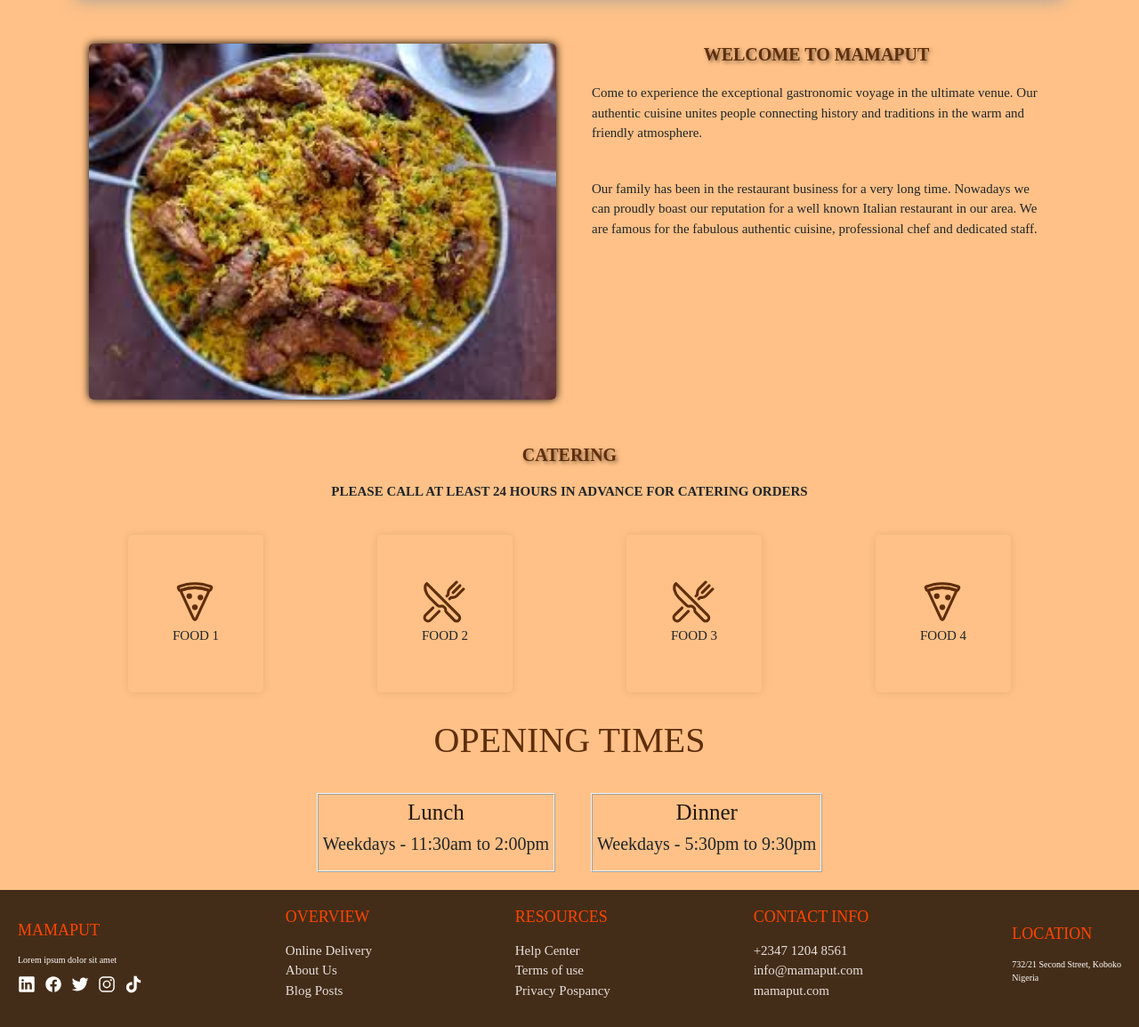
After one commit to Demidorn/demi-foods, a Flask app: page /layout in a window 1280 px wide. The commit adds this page. Shown: the part 867-2021 px from the top of the page at 89% size. Run offline with Flask 3, Linux system fonts and the light colour scheme.

Commit message:
created homepage

```diff
--- a/App/v1/demiroutes.py
+++ b/App/v1/demiroutes.py
@@ -27,12 +27,12 @@ def dashboard():
 
 
 @app.route('/home')
-@app.route('/', strict_slashes=False)
+@app.route('/', methods=['GET', 'POST'], strict_slashes=False)
 def landingPage():
     """
         returns the landing Page
     """
-    return render_template('landingPage.html', title='Home-Page')
+    return render_template('home.html', title='Home-Page')
 
 
 @app.route('/login', methods=['GET', 'POST'], strict_slashes=False)
@@ -269,3 +269,8 @@ def product_display(product_id):
         return render_template('product_display.html', product=product)
     else:
         return 'Product not found', 404
+
+
+@app.route('/layout')
+def layout():
+    return render_template('layout.html')
--- a/App/v1/static/styles/new-product_display.css
+++ b/App/v1/static/styles/new-product_display.css
@@ -45,9 +45,10 @@ header {
 
 .navbar-nav{
     font-size: 20px;
-    align-items: center;
+    /* align-items: center; */
     margin-left: 10px;
     padding-right: 100px;
+    text-align: center;
 
 }
 
@@ -210,19 +211,18 @@ header .navbar{
     grid-gap: 1rem;
 }
 
-.footer-icons img {
-    width: 30px;
-    height: 30px;
-    border-radius: 50%;
+
+ion-icon {
+    font: 2em sans-serif;
+
     cursor: pointer;
     transition: all 0.3s ease;
-    color: black;
+}
+ion-icon:hover {
+    transform: scale(1.3);
+    color: rgb(23, 23, 24);
 }
 
-.footer-icons img:hover {
-    transform: scale(1.3);
-    color: whitesmoke;
-}
 
 /* .food-combos{
     font-size: x-small;
@@ -387,3 +387,140 @@ header .navbar{
 .card-text_2{
     text-align: right;
 }
+
+.bg-blur {
+    background: url(../images/images/goat\ ribs.jpg);
+    background-size: cover;
+    background-position: center;
+    background-repeat: no-repeat;
+    height: 100vh;
+    width: 100%;
+    filter: blur(10px);
+    position: relative;
+}
+
+.bg-front {
+    background: url(../images/images/goat\ ribs.jpg);
+    background-size: cover;
+    background-position: center;
+    background-repeat: no-repeat;
+    height: 25rem;
+    width: 60%;
+    position: absolute;
+    top: 25%;
+    left: 30%;
+    translate: (-50%, -50%);
+    border-radius: 0.5%;
+}
+
+.shadow_img {
+    height: 40rem;
+    width: 100%;
+    box-shadow: 0 0 10px rgba(0, 0, 0);
+    border-radius: 0.5rem;
+}
+
+.margin {
+    margin: 5rem 0;
+}
+
+.col h2 {
+    font-size: 2rem;
+    font-weight: bold;
+    color: #5f2e0b;
+    margin-bottom: 1rem;
+    text-align: center;
+    text-shadow: 2px 2px 4px rgba(0, 0, 0, 0.5);
+}
+
+.flex-container {
+    display: flex;
+    flex-direction: column;
+    gap: 1rem;
+}
+
+.flex-container .flex-item {
+    padding: 1rem;
+    font-size: 1.5rem;
+}
+
+.detail-title {
+    text-align: center;
+}
+
+.detail-title h2 {
+    font-size: 2rem;
+    font-weight: bold;
+    color: #5f2e0b;
+    margin-bottom: 1rem;
+    text-align: center;
+    text-shadow: 2px 2px 4px rgba(0, 0, 0, 0.5);
+}
+
+.detail-title h3 {
+    font-size: 1.5rem;
+    font-weight: bold;
+    margin-bottom: 1rem;
+}
+
+.flex-menu {
+    display: flex;
+    justify-content: space-between;
+    flex-wrap: wrap;
+    gap: 1rem;
+}
+
+.menu-item {
+    padding: 5rem;
+    background: transparent;
+    border-radius: 0.5rem;
+    box-shadow: 0 0 10px rgba(0, 0, 0, 0.1);
+    margin: 2rem auto;
+    transition: all 0.3s ease;
+    cursor: pointer;
+}
+
+.menu-item:hover {
+    transform: scale(1.1);
+    background: #e2d3d3;
+}
+
+.menu-item ion-icon {
+    font-size: 5rem;
+    color: #5f2e0b;
+}
+
+.flex-worktime{
+    display: flex;
+    justify-content: center;
+    text-align: center;
+
+}
+
+
+.col-time{
+    padding: .5rem;
+    border: whitesmoke .2rem solid;
+    margin: 2rem;
+    border-style: ridge;
+
+}
+
+.col-time p{
+    font-size: 20px;
+}
+
+.col-time h4  {
+    font-size: 25px;
+    color: #24170d;
+}
+h1{
+    text-align: center;
+    font-size: 40px;
+    color: #5f2e0b;
+}
+
+.flex-cart{
+    text-align: right;
+    margin-left: 300px;
+}
--- /dev/null
+++ b/App/v1/templates/layout.html
@@ -0,0 +1,179 @@
+<!DOCTYPE html>
+<html>
+
+<head>
+    <meta charset="UTF-8">
+    <meta http-equiv="X-UA-Compatible" content="IE=edge">
+    <meta name="viewport" content="width=device-width, initial-scale=1.0">
+    <link rel="stylesheet" href="https://cdn.jsdelivr.net/npm/bootstrap@4.0.0/dist/css/bootstrap.min.css"
+        integrity="sha384-Gn5384xqQ1aoWXA+058RXPxPg6fy4IWvTNh0E263XmFcJlSAwiGgFAW/dAiS6JXm" crossorigin="anonymous">
+
+
+    <link rel="stylesheet" href="../static/styles/new-product_display.css">
+
+    <title>MamaPut Delivery</title>
+</head <body>
+<nav class="navbar navbar-expand-lg navbar-light bg-light">
+    <div class="container-fluid">
+        <a class="navbar-brand" href="#"><img class="navbar-img" src="../static/images/images/mamaput_2.jpeg"
+                alt=""></a>
+        <!--<form action="" id="search-form">
+                        <input type="search" placeholder="search here..." name="" id="search-box" id="search-icon">
+                        <label for="search-box" class="fas fa-search"></label>
+                    </form>
+                    <button class="navbar-toggler" type="button" data-bs-toggle="collapse" data-bs-target="#navbarNav"
+                        aria-controls="navbarNav" aria-expanded="false" aria-label="Toggle navigation">
+                        <span class="navbar-toggler-icon"></span>
+                    </button>-->
+        <div class="collapse navbar-collapse" id="navbarNav">
+            <ul class="navbar-nav ms-auto">
+                <li class="nav-item">
+                    <a class="nav-link" href="{{url_for('landingPage')}}" action="active">Home</a>
+                </li>
+                <li class="nav-item">
+                    <a class="nav-link" href="{{url_for('product_display')}}">Menu</a>
+                </li>
+                <li class="nav-item">
+                    <a class="nav-link" href="{{url_for('aboutPage')}}" onclick="openAbout()">About</a>
+                </li>
+                <li class="nav-item">
+                    <a class="nav-link" href="{{url_for('contactUs')}}">Contact Us</a>
+                </li>
+                <li class="nav-item">
+                    <a class="nav-link" href="#">Orders</a>
+                </li>
+            </ul>
+            <a  href="{{url_for('add_to_cart')}}" class="flex-cart" ><ion-icon name="cart-outline"></ion-icon></a>
+        </div>
+    </div>
+
+</nav>
+
+<section>
+    <div class="container">
+        <div class="bg-blur"></div>
+        <div class="bg-front">
+        </div>
+    </div>
+    <div class="container">
+        <div class="row margin">
+            <div class="col">
+                <img class="shadow_img" src="../static/images/images/lusaniya.jpeg" alt="">
+            </div>
+            <div class="col">
+                <h2>WELCOME TO MAMAPUT</h2>
+                <div class="flex-container">
+                    <p class="flex-item">
+                        Come to experience the exceptional gastronomic voyage in the ultimate venue. Our authentic
+                        cuisine unites people connecting history and traditions in the warm and friendly atmosphere.
+                    </p>
+                    <p class="flex-item">
+                        Our family has been in the restaurant business for a very long time. Nowadays we can proudly
+                        boast our reputation for a well known Italian restaurant in our area. We are famous for the
+                        fabulous authentic cuisine, professional chef and dedicated staff.
+                    </p>
+                </div>
+            </div>
+        </div>
+    </div>
+    <div class="container">
+        <div class="flex-container">
+            <div class="detail-title">
+                <h2>CATERING</h2>
+            </div>
+            <div class="detail-title">
+                <h3>PLEASE CALL AT LEAST 24 HOURS IN ADVANCE
+                    FOR CATERING ORDERS</h3>
+            </div>
+
+            <div class="flex-menu">
+                <div class="menu-item">
+                    <ion-icon name="pizza-outline"></ion-icon>
+                    <h4>FOOD 1</h4>
+                </div>
+                <div class="menu-item">
+                    <ion-icon name="restaurant-outline"></ion-icon>
+                    <h4>FOOD 2</h4>
+                </div>
+                <div class="menu-item">
+                    <ion-icon name="restaurant-outline"></ion-icon>
+                    <h4>FOOD 3</h4>
+                </div>
+                <div class="menu-item">
+                    <ion-icon name="pizza-outline"></ion-icon>
+                    <h4>FOOD 4</h4>
+                </div>
+            </div>
+            <h1>OPENING TIMES</h1>
+            <div class="flex-worktime">
+
+                <div class="col-time">
+                    <h4>Lunch</h4>
+                    <p>Weekdays - 11:30am to 2:00pm</p>
+                </div>
+                <div class="col-time">
+                    <h4>Dinner</h4>
+                    <p>Weekdays - 5:30pm to 9:30pm</p>
+                </div>
+            </div>
+        </div>
+    </div>
+</section>
+
+<!--Footer -->
+<section class="foot-footer">
+    <footer id="footer">
+        <div class="footer-col">
+            <h4>MAMAPUT</h4>
+            <p>
+                Lorem ipsum dolor sit amet
+            </p>
+            <div class="footer-icons">
+                <span><ion-icon name="logo-linkedin"></ion-icon></span>
+                <span><ion-icon name="logo-facebook"></ion-icon></span>
+                <span><ion-icon name="logo-twitter"></ion-icon></span>
+                <span><ion-icon name="logo-instagram"></ion-icon></span>
+                <span><ion-icon name="logo-tiktok"></ion-icon></span>
+            </div>
+        </div>
+
+        <div class="footer-col">
+            <h4>OVERVIEW</h4>
+            <ul>
+                <li><a href="#">Online Delivery</a></li>
+                <li><a href="#">About Us</a></li>
+                <li><a href="#">Blog Posts</a></li>
+            </ul>
+        </div>
+        <div class="footer-col">
+            <h4>RESOURCES</h4>
+            <ul>
+                <li><a href="#">Help Center</a></li>
+                <li><a href="#">Terms of use</a></li>
+                <li><a href="#">Privacy Pospancy</a></li>
+            </ul>
+
+        </div>
+        <div class="footer-col">
+            <h4>CONTACT INFO</h4>
+            <ul>
+                <li><a href="#">+2347 1204 8561</a></li>
+                <li><a href="#">info@mamaput.com</a></li>
+                <li><a href="#">mamaput.com</a></li>
+
+            </ul>
+        </div>
+        <div class="footer-col">
+            <h4>LOCATION</h4>
+            <p>732/21 Second Street, Koboko<br>Nigeria</p>
+        </div>
+    </footer>
+
+</section>
+
+<!-- End of Footer Section-->
+</body>
+<script type="module" src="https://unpkg.com/ionicons@7.1.0/dist/ionicons/ionicons.esm.js"></script>
+<script nomodule src="https://unpkg.com/ionicons@7.1.0/dist/ionicons/ionicons.js"></script>
+
+</html>
--- a/App/v1/templates/signup.html
+++ b/App/v1/templates/signup.html
@@ -1,4 +1,4 @@
-<<<<<<< HEAD
+
 <!DOCTYPE html>
 <html lang="en">
 <head>
@@ -39,7 +39,7 @@
 
 </body>
 </html>
-=======
+
 {% extends "index.html" %}
 {% block content %}
 <div class="login">
@@ -70,4 +70,3 @@
     </form>
 </div>
 {% endblock content %}
->>>>>>> 65ed25231d08ea3455e4d7037dd29d42c074406a
```
Also changed, not shown: App/v1/static/styles/new_style.css (+6 -5 lines), App/v1/templates/dashboard.html (+18 -6 lines), App/v1/templates/home.html (added, +25 -0 lines), App/v1/templates/landingPage.html (+15 -16 lines), App/v1/templates/product_display.html (+11 -6 lines).
